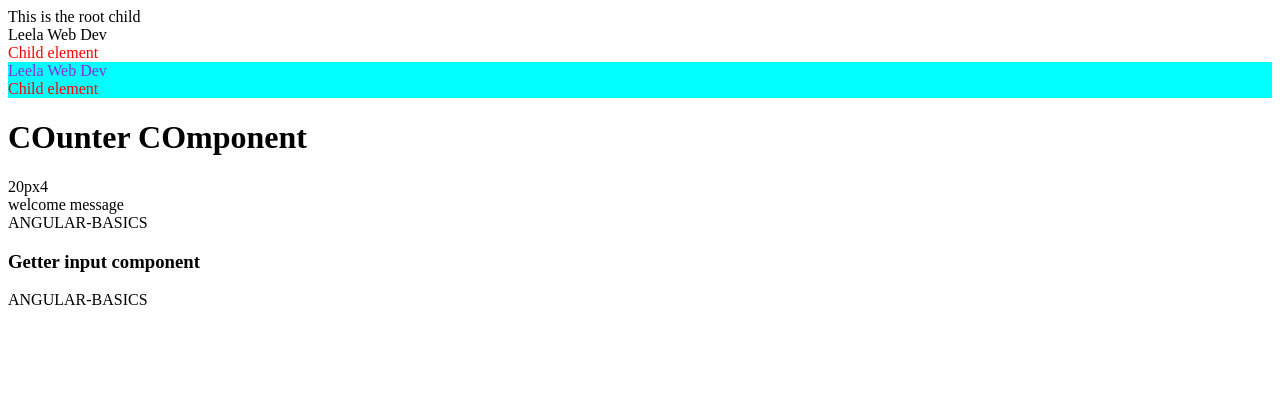
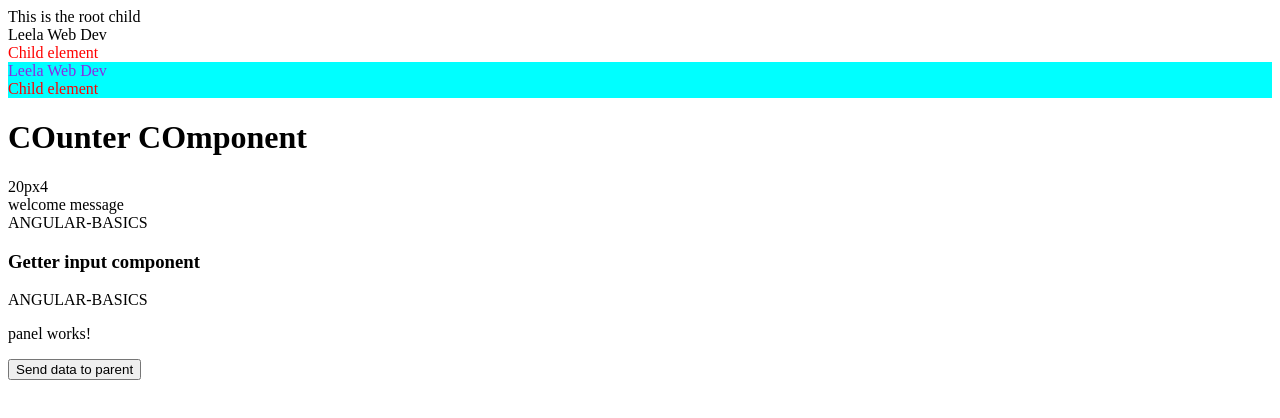
Before and after one commit to leelanarasimha/angular17-course, an Angular app in the folder angular-basics/: page / in a window 1280 px wide. Shown: the top 418 px of the page. Built offline with nearby package versions, Linux system fonts and the light colour scheme.

Commit message:
custom evebt with out decorator

```diff
--- a/angular-basics/src/app/app.component.html
+++ b/angular-basics/src/app/app.component.html
@@ -18,3 +18,9 @@
 <div>
   <app-getter-input [title]="title"></app-getter-input>
 </div>
+
+<div>
+  <app-panel (childEvent)="dataReceived($event)"></app-panel>
+</div>
+
+<div *ngIf="receivedDataFromChild">{{ receivedDataFromChild }}</div>
--- a/angular-basics/src/app/app.component.ts
+++ b/angular-basics/src/app/app.component.ts
@@ -4,6 +4,7 @@
 import ProfileComponent from './profile.component';
 import CounterComponent from './Counter/Counter.component';
 import { GetterInputComponent } from './getter-input/getter-input.component';
+import { PanelComponent } from './panel/panel.component';
 
 @Component({
   selector: 'app-root',
@@ -14,6 +15,7 @@
     ProfileComponent,
     CounterComponent,
     GetterInputComponent,
+    PanelComponent,
   ],
   templateUrl: './app.component.html',
   styleUrl: './app.component.css',
@@ -21,4 +23,9 @@
 export class AppComponent {
   title = 'angular-basics';
   counter: number = 20;
+  receivedDataFromChild = '';
+
+  dataReceived(data: string) {
+    this.receivedDataFromChild = data;
+  }
 }
--- /dev/null
+++ b/angular-basics/src/app/panel/panel.component.html
@@ -0,0 +1,5 @@
+<p>panel works!</p>
+
+<div>
+  <button (click)="sendData()">Send data to parent</button>
+</div>
--- /dev/null
+++ b/angular-basics/src/app/panel/panel.component.ts
@@ -0,0 +1,16 @@
+import { Component, EventEmitter, Output } from '@angular/core';
+
+@Component({
+  selector: 'app-panel',
+  standalone: true,
+  imports: [],
+  templateUrl: './panel.component.html',
+  styleUrl: './panel.component.css',
+  outputs: ['dataEvent: childEvent'],
+})
+export class PanelComponent {
+  @Output('childEvent') dataEvent = new EventEmitter<string>();
+  sendData() {
+    this.dataEvent.emit('data from child');
+  }
+}
```
Also changed, not shown: angular-basics/src/app/panel/panel.component.css (added), 1 other file (tests, documents, lock files or other folders).
